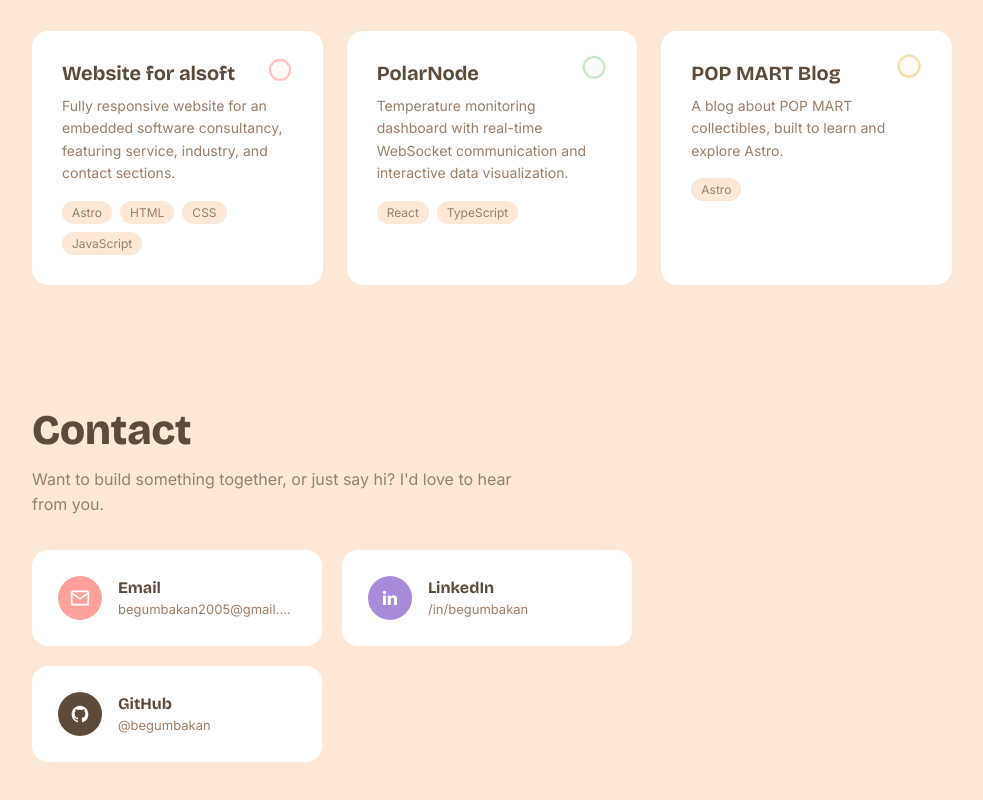
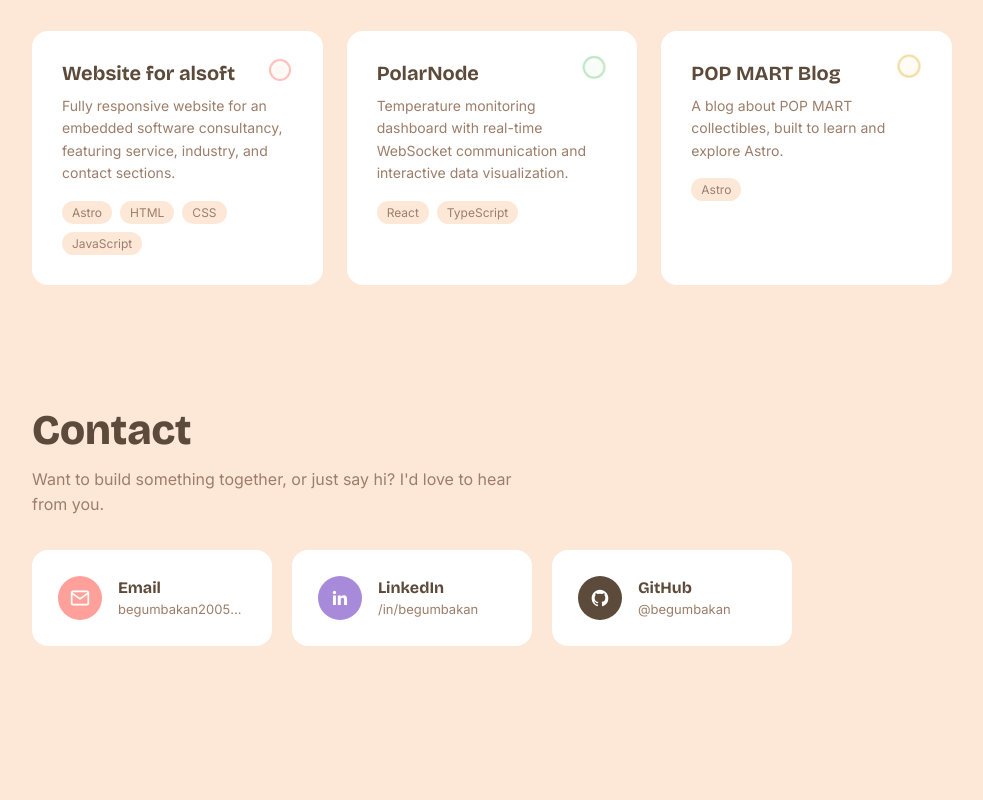
Before and after one commit to begumbakan/begum.link, a React (Vite) app: page / in a window 1280 px wide. Shown: the part 1303-2103 px from the top of the page, without its empty margins (148-1131 px from the left). After the commit the page ends 2049 px from the top, so only its background shows below. Built offline with nearby package versions, Linux system fonts and the light colour scheme.

Commit message:
Update styles for navigation and contact sections

```diff
--- a/src/App.css
+++ b/src/App.css
@@ -585,7 +585,7 @@ nav a:hover {
   left: 0;
   top: 0;
   height: 100%;
-  background: color-mix(in srgb, var(--violet) 25%, transparent);
+  background: color-mix(in srgb, var(--pink-dark) 25%, transparent);
   border-radius: 22px;
   pointer-events: none;
 }
@@ -766,9 +766,9 @@ nav a:hover {
 
 .contact-grid {
   display: grid;
-  grid-template-columns: repeat(auto-fit, minmax(240px, 1fr));
+  grid-template-columns: repeat(auto-fit, minmax(200px, 1fr));
   gap: 20px;
-  max-width: 600px;
+  max-width: 760px;
 }
 
 .contact-card {
--- a/src/Projects.jsx
+++ b/src/Projects.jsx
@@ -4,7 +4,7 @@ export default function Projects({ hint }) {
     return (
         <section id="projects">
             <h2>Projects</h2>
-            {hint && <p className="projects-hint">Walk near a card to pop its bubble ✦</p>}
+            {hint && <p className="projects-hint">Walk onto a card's bubble to pop it ✦</p>}
             <div className="projects-grid">
                 {projects.map((p) => (
                     <a
--- a/src/index.css
+++ b/src/index.css
@@ -1,5 +1,6 @@
 :root {
   --coral: #ffa09a;
+  --pink-dark: #e0637f;
   --violet: #a78bda;
   --yellow: #e8c96e;
   --mint: #a0dba8;
```
